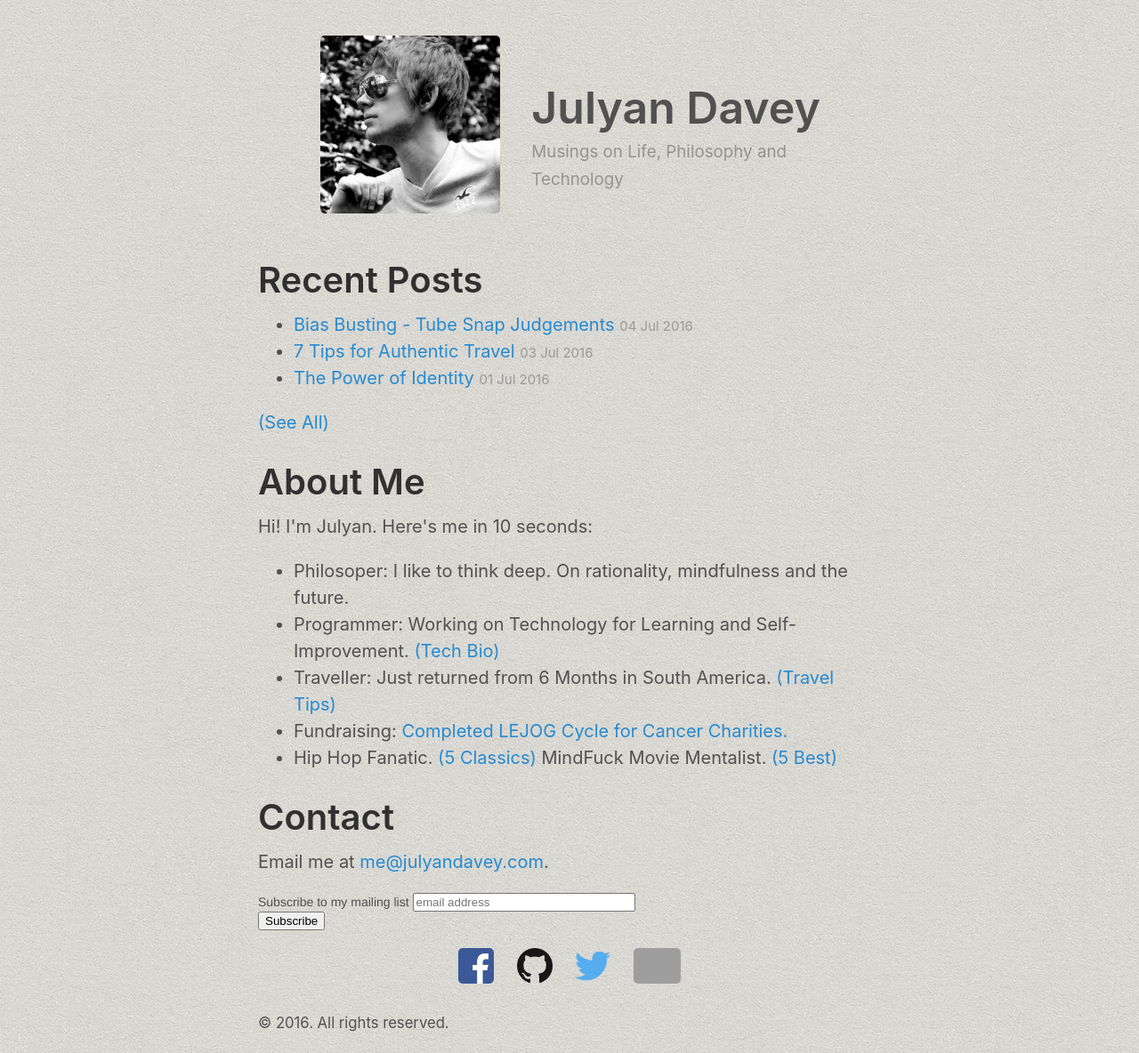
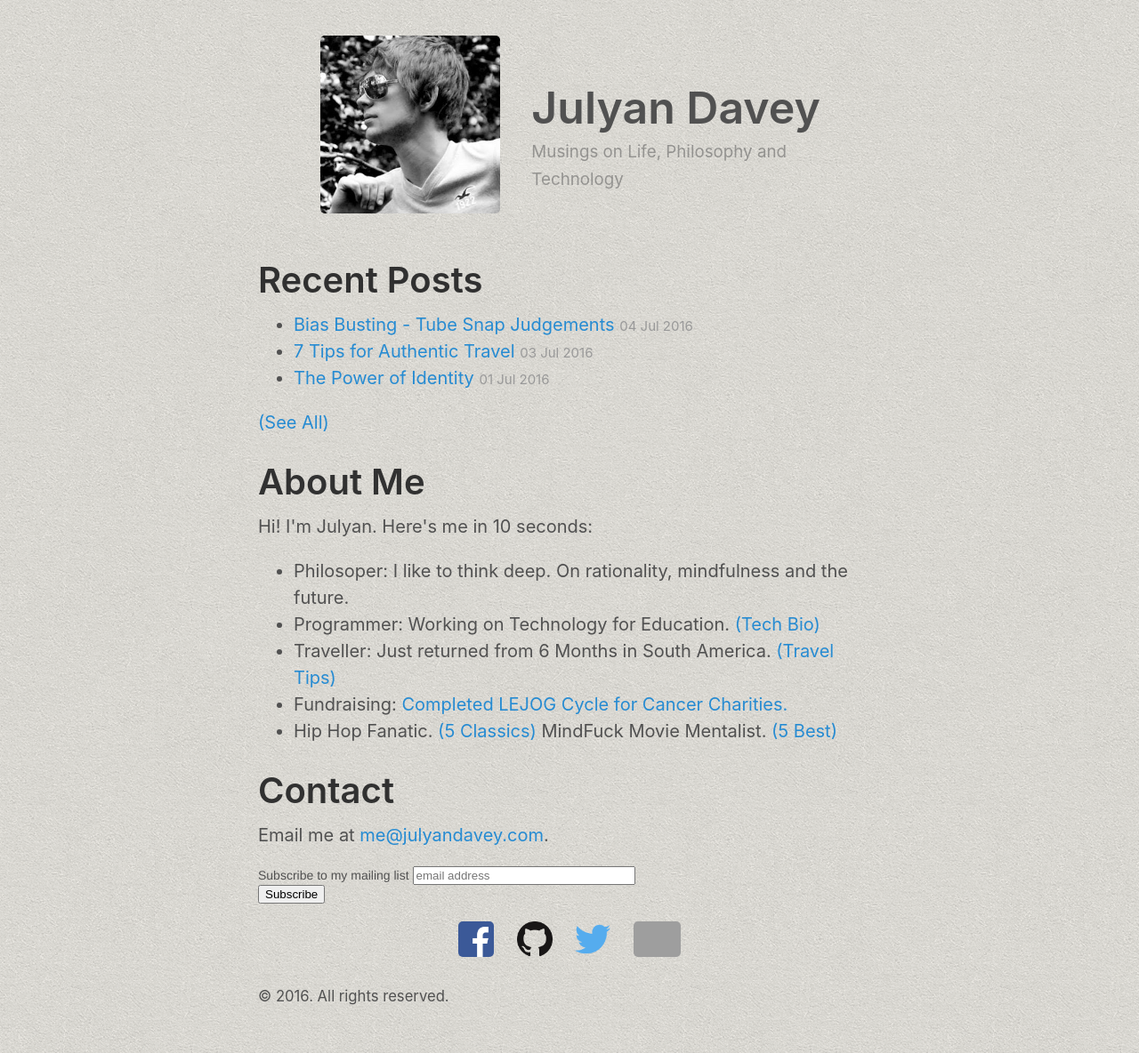
Before and after one commit to larriant/larriant.github.io, a Jekyll site: the page built from index.html, in a window 1280 px wide. Shown: the whole page at 89% size. Built offline with Jekyll 4.4.1, drawn with Linux system fonts in a browser that asks for light colours; the list of posts is cut into pages by our own code; comment, search, counter and statistics services are not loaded; grey boxes are pictures that could not be loaded.

Commit message:
Education

```diff
--- a/index.html
+++ b/index.html
@@ -25,7 +25,7 @@ title: Home
   <p>Hi! I'm Julyan. Here's me in 10 seconds: </p>
   <ul>
     <li>Philosoper: I like to think deep. On rationality, mindfulness and the future.
-    <li>Programmer: Working on Technology for Learning and Self-Improvement. <a href="{{ baseurl }}/development">(Tech Bio)</a></li>
+    <li>Programmer: Working on Technology for Education. <a href="{{ baseurl }}/development">(Tech Bio)</a></li>
     <li>Traveller: Just returned from 6 Months in South America. <a href="{{ baseurl }}/2016/07/03/travelling">(Travel Tips)</a></li>
     <li>Fundraising:  <a href="{{ baseurl }}/charity">Completed LEJOG Cycle for Cancer Charities. </a></li>
     <li>Hip Hop Fanatic. <a href="{{ baseurl }}/hiphopclassics">(5 Classics)</a> MindFuck Movie Mentalist. <a href="{{ baseurl }}/mindfuckfilms">(5 Best)</a></li>
```
